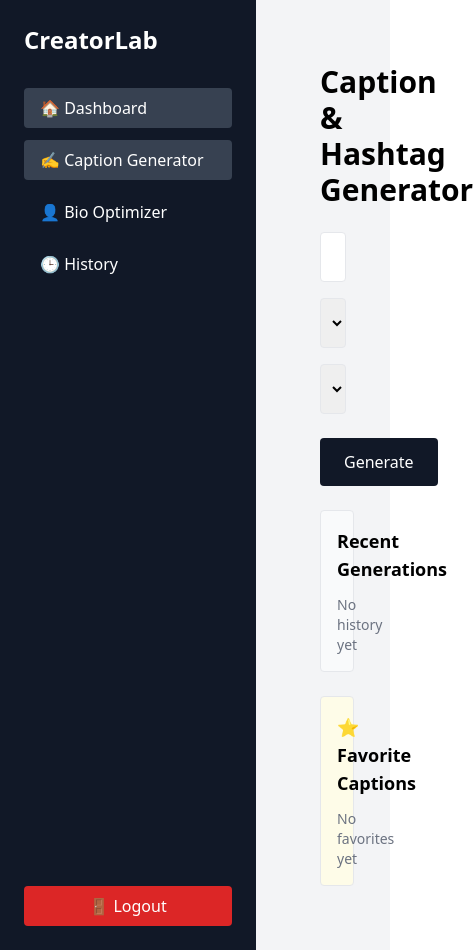
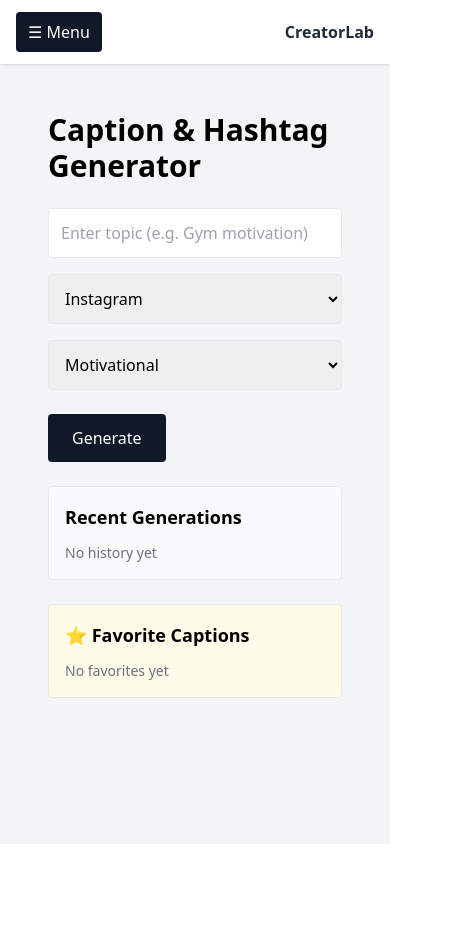
Before and after one commit to Arjun1947/creatorlab, a React app in the folder frontend/: page /caption in a window 390 px wide. Shown: the whole page, 473 px wide, since content can reach past the window. After the commit the page ends 844 px from the top, so only its background shows below. Built offline with nearby package versions, Linux system fonts and the light colour scheme; the HTML template or start-up script is replaced by a standard one.

Commit message:
Add mobile sidebar toggle + responsive layout

```diff
--- a/frontend/src/Layouts/DashboardLayout.jsx
+++ b/frontend/src/Layouts/DashboardLayout.jsx
@@ -1,9 +1,12 @@
 import { NavLink, Outlet, useNavigate } from "react-router-dom";
 import { useAuth } from "../context/AuthContext";
+import { useState } from "react";
 
 export default function DashboardLayout() {
   const { logout } = useAuth();
   const navigate = useNavigate();
+
+  const [sidebarOpen, setSidebarOpen] = useState(false);
 
   const handleLogout = () => {
     logout();
@@ -11,26 +14,33 @@ export default function DashboardLayout() {
   };
 
   return (
-    <div className="flex min-h-screen bg-gray-100">
-      {/* Sidebar */}
-      <aside className="w-64 bg-gray-900 text-white p-6 flex flex-col">
+    <div className="min-h-screen bg-gray-100 flex">
+
+      {/* ✅ Mobile Overlay */}
+      {sidebarOpen && (
+        <div
+          className="fixed inset-0 bg-black/50 z-40 md:hidden"
+          onClick={() => setSidebarOpen(false)}
+        />
+      )}
+
+      {/* ✅ Sidebar */}
+      <aside
+        className={`
+          fixed md:static top-0 left-0 z-50
+          h-full w-64 bg-gray-900 text-white p-6 flex flex-col
+          transform transition-transform duration-300
+          ${sidebarOpen ? "translate-x-0" : "-translate-x-full"}
+          md:translate-x-0
+        `}
+      >
         <h1 className="text-2xl font-bold mb-8">CreatorLab</h1>
 
         <nav className="space-y-3 flex-1">
           <NavLink
             to="/caption"
             end
-            className={({ isActive }) =>
-              `block px-4 py-2 rounded ${
-                isActive ? "bg-gray-700" : "hover:bg-gray-800"
-              }`
-            }
-          >
-            🏠 Dashboard
-          </NavLink>
-
-          <NavLink
-            to="/caption"
+            onClick={() => setSidebarOpen(false)}
             className={({ isActive }) =>
               `block px-4 py-2 rounded ${
                 isActive ? "bg-gray-700" : "hover:bg-gray-800"
@@ -42,6 +52,7 @@ export default function DashboardLayout() {
 
           <NavLink
             to="/bio"
+            onClick={() => setSidebarOpen(false)}
             className={({ isActive }) =>
               `block px-4 py-2 rounded ${
                 isActive ? "bg-gray-700" : "hover:bg-gray-800"
@@ -53,6 +64,7 @@ export default function DashboardLayout() {
 
           <NavLink
             to="/history"
+            onClick={() => setSidebarOpen(false)}
             className={({ isActive }) =>
               `block px-4 py-2 rounded ${
                 isActive ? "bg-gray-700" : "hover:bg-gray-800"
@@ -63,7 +75,6 @@ export default function DashboardLayout() {
           </NavLink>
         </nav>
 
-        {/* Logout */}
         <button
           onClick={handleLogout}
           className="mt-6 bg-red-600 hover:bg-red-700 text-white py-2 rounded"
@@ -72,10 +83,25 @@ export default function DashboardLayout() {
         </button>
       </aside>
 
-      {/* Main */}
-      <main className="flex-1 p-8">
-        <Outlet />
-      </main>
+      {/* ✅ Main Content */}
+      <div className="flex-1 w-full md:ml-64">
+
+        {/* ✅ Top Bar (Mobile Header) */}
+        <div className="md:hidden flex items-center justify-between bg-white shadow px-4 py-3">
+          <button
+            onClick={() => setSidebarOpen(true)}
+            className="bg-gray-900 text-white px-3 py-2 rounded"
+          >
+            ☰ Menu
+          </button>
+
+          <h2 className="font-bold text-gray-800">CreatorLab</h2>
+        </div>
+
+        <main className="p-4 md:p-8">
+          <Outlet />
+        </main>
+      </div>
     </div>
   );
 }
```
